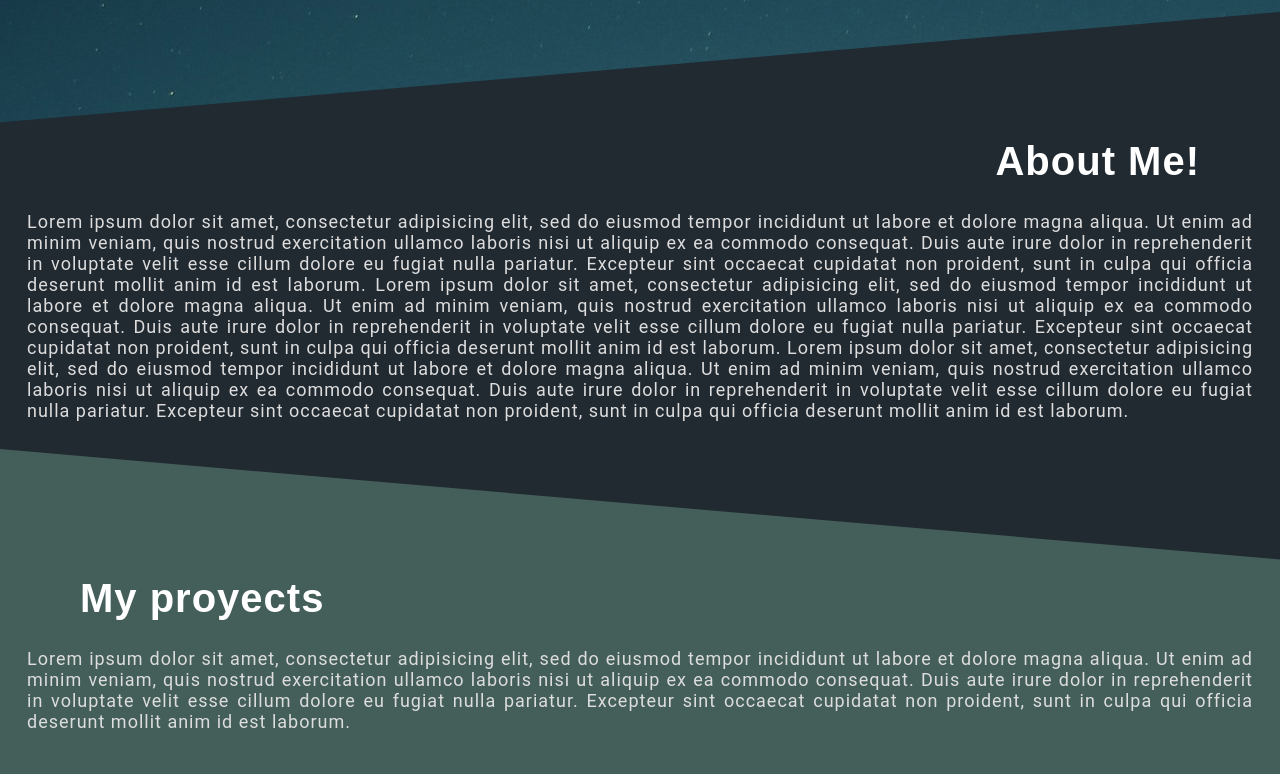
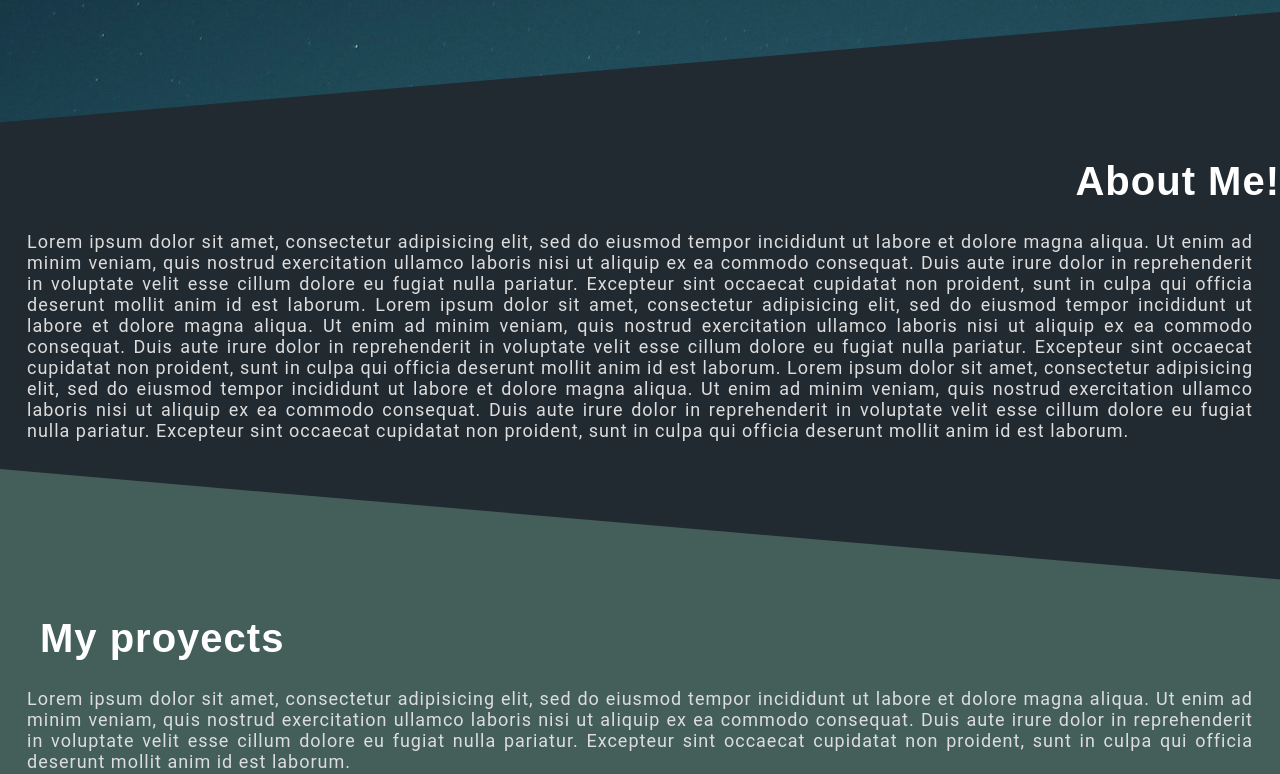
Before and after one commit to Bizancio1/Bizancio1.github.io, a plain HTML site: page index.html in a window 1280 px wide. Shown: the part 789-1563 px from the top of the page. Drawn offline with Linux system fonts and the light colour scheme; a web font is replaced by a local one.

Commit message:
Fixed section headers problem

```diff
--- a/style.css
+++ b/style.css
@@ -222,13 +222,13 @@ h2 {
 #about h2 {
 	position: relative;
 	text-align: right;
-	padding: 0 2em;
+	padding-left: 2em;
 }
 
 #proyects h2 {
 	position: relative;
 	text-align: left;
-	padding: 0 2em;
+	padding-right: 2em;
 }
 
 .cont-proyects {
@@ -287,7 +287,7 @@ h2 {
 #contact h2 {
 	position: relative;
 	text-align: right;
-	padding: 0 2rem;
+	padding-left: 2rem;
 }
 
 
```
